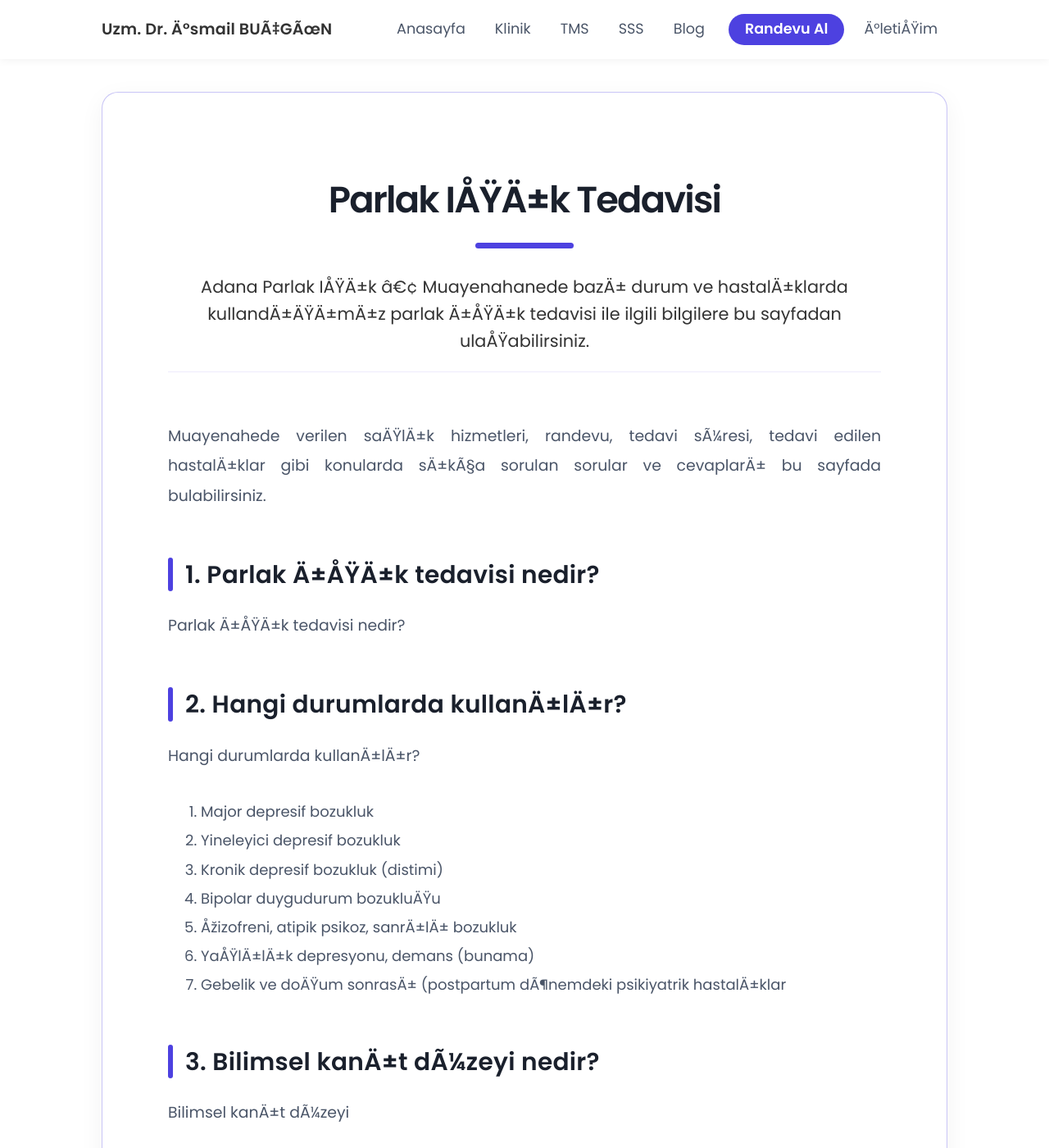
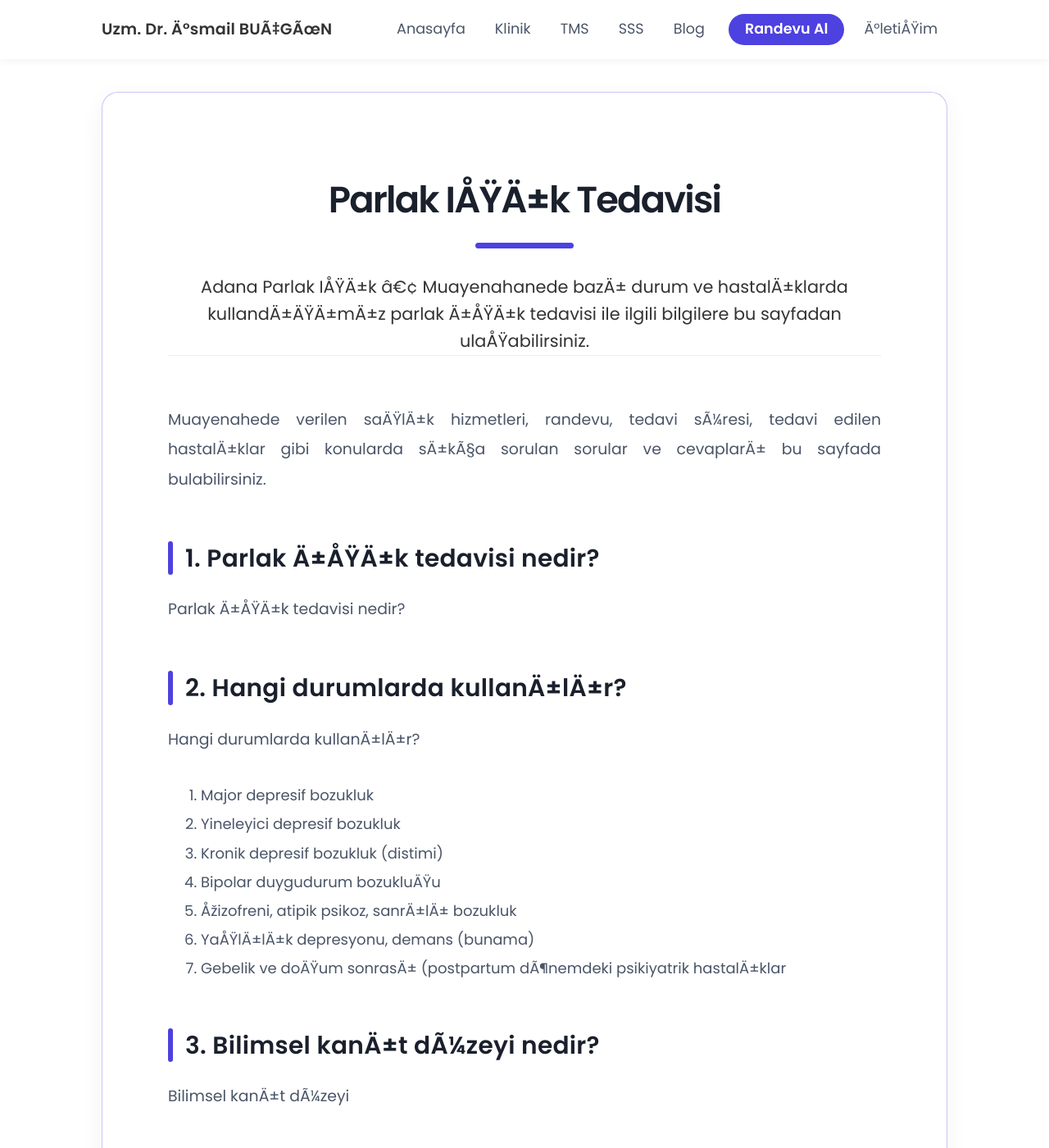
Before and after one commit to ibucgun/ibucgun.github.io, a Jekyll site: the page built from parlakisik.html, in a window 1280 px wide and 1400 px high. Shown: the whole window at 82% size. Built offline with Jekyll 4.4.1, drawn with Linux system fonts in a browser that asks for light colours.

Commit message:
Update _resume.scss

```diff
--- a/_sass/_resume.scss
+++ b/_sass/_resume.scss
@@ -972,7 +972,7 @@
 
 .page-intro-area {
   margin: 30px auto 0;
-  padding: 0 40px 20px; // Yanlardan daraltarak odak noktası oluşturur
+  padding: 0 40px 0; // Yanlardan daraltarak odak noktası oluşturur
   border-bottom: 1px solid rgba(77, 65, 224, 0.1); // İçerikle araya çok hafif bir sınır
   max-width: 900px; // Okuma kolaylığı için genişliği sınırlıyoruz
 
```
